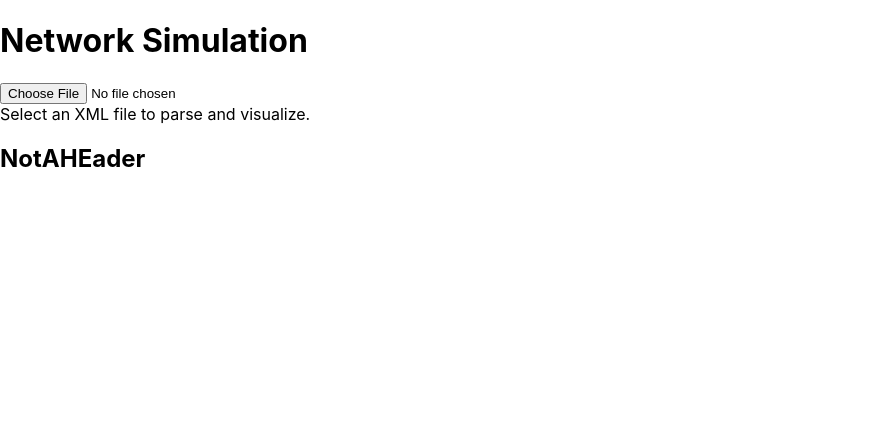
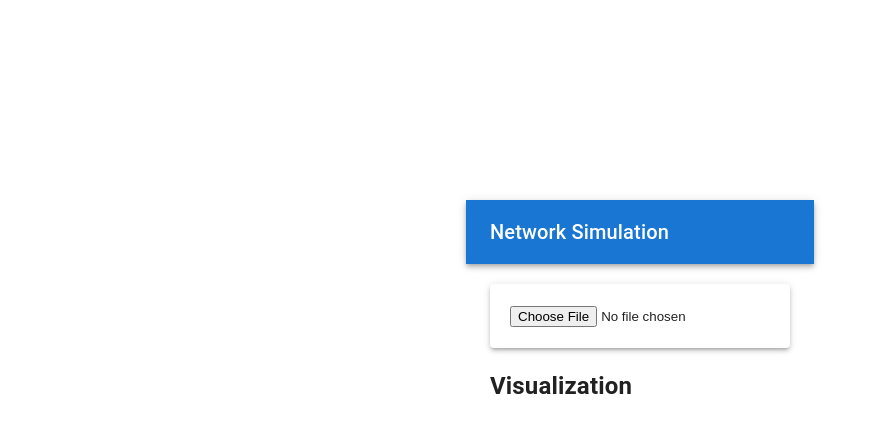
Before and after one commit to Burrouwill/ns3Visualiser, a React (Create React App) app: page / in a window 1280 px wide. Shown: the top 432 px of the page, without its empty margins (0-880 px from the left). Built offline with nearby package versions, Linux system fonts and the light colour scheme; what timers would draw is missing.

Commit message:
Started using MUI for display

```diff
--- a/src/App.css
+++ b/src/App.css
@@ -1,38 +1,25 @@
-.App {
-  text-align: center;
+/* app.css */
+
+/* Set background color to blue */
+body {
+  background-color: gray;
+  margin: 0;
+  padding: 0;
 }
 
-.App-logo {
-  height: 40vmin;
-  pointer-events: none;
+/* Style the header with white text and center it */
+.header {
+  text-align: center;
+  color: white;
+  padding: 20px;
+  background-color: #282c34;
 }
 
-@media (prefers-reduced-motion: no-preference) {
-  .App-logo {
-    animation: App-logo-spin infinite 20s linear;
-  }
+/* Style the visualizer container to be centered */
+.visualizer-container {
+  display: flex;
+  justify-content: center;
+  align-items: center;
+  height: calc(100vh - 100px); /* Adjust the height as needed */
+  /* You can add more styles here, such as background color or border */
 }
-
-.App-header {
-  background-color: #282c34;
-  min-height: 100vh;
-  display: flex;
-  flex-direction: column;
-  align-items: center;
-  justify-content: center;
-  font-size: calc(10px + 2vmin);
-  color: white;
-}
-
-.App-link {
-  color: #61dafb;
-}
-
-@keyframes App-logo-spin {
-  from {
-    transform: rotate(0deg);
-  }
-  to {
-    transform: rotate(360deg);
-  }
-}
--- a/src/App.js
+++ b/src/App.js
@@ -1,8 +1,12 @@
 import React, { useState } from 'react';
+import { CssBaseline, ThemeProvider, createTheme } from '@mui/material';
+import { AppBar, Toolbar, Typography, Container, Paper } from '@mui/material';
 import XmlUpload from './components/xmlUpload';
 import Visualisation from './components/visualiser';
 
 function App() {
+  const theme = createTheme();
+
   const [parsedData, setParsedData] = useState(null);
 
   const handleParsedData = (nodesData, simulationData) => {
@@ -12,12 +16,22 @@ function App() {
   };
 
   return (
-    <div className="App">
-      <h1>Network Simulation</h1>
-      <XmlUpload onDataParsed={handleParsedData} />
-      <Visualisation data={parsedData} /> {/* Pass the parsed data to Visualization */}
-      <h2>NotAHEader</h2>
-    </div>
+    <ThemeProvider theme={theme}>
+      <CssBaseline />
+      <AppBar position="static" color="primary">
+        <Toolbar>
+          <Typography variant="h6">Network Simulation</Typography>
+        </Toolbar>
+      </AppBar>
+      <Container maxWidth="md" style={{ paddingTop: '20px', paddingBottom: '20px' }}>
+        <Paper elevation={3} style={{ padding: '20px' }}>
+          <XmlUpload onDataParsed={handleParsedData} />
+        </Paper>
+        <div className="visualizer-container" style={{ marginTop: '20px' }}>
+          <Visualisation data={parsedData} />
+        </div>
+      </Container>
+    </ThemeProvider>
   );
 }
 
--- a/src/components/visualiser.js
+++ b/src/components/visualiser.js
@@ -1,15 +1,37 @@
-import React from 'react';
+import React, { useEffect, useRef } from 'react';
+import * as d3 from 'd3';
 
 function Visualization({ data }) {
-  if (!data) {
-    return <div>Select an XML file to parse and visualize.</div>;
-  }
+  const svgRef = useRef();
 
-  // Render your visualization based on the parsed data
+  useEffect(() => {
+    const svg = d3.select(svgRef.current);
+
+    if (!data) {
+      svg.selectAll('*').remove();
+      return;
+    }
+
+    // Your D3.js code to render nodes based on the data
+    data.nodesData.node.forEach((node) => {
+      const cx = parseFloat(node.$.locX);
+      const cy = parseFloat(node.$.locY);
+
+      svg.append('circle')
+        .attr('cx', cx)
+        .attr('cy', cy)
+        .attr('r', 10)
+        .attr('fill', 'green');
+    });
+
+
+    // You can add more visualization logic as needed
+  }, [data]);
+
   return (
     <div>
       <h2>Visualization</h2>
-      <pre>{JSON.stringify(data, null, 2)}</pre>
+      <svg ref={svgRef}></svg>
     </div>
   );
 }
--- a/src/index.css
+++ b/src/index.css
@@ -1,10 +1,12 @@
 body {
+  font-family: Arial, sans-serif;
+  background-color: #f0f0f0;
   margin: 0;
-  font-family: -apple-system, BlinkMacSystemFont, 'Segoe UI', 'Roboto', 'Oxygen',
-    'Ubuntu', 'Cantarell', 'Fira Sans', 'Droid Sans', 'Helvetica Neue',
-    sans-serif;
-  -webkit-font-smoothing: antialiased;
-  -moz-osx-font-smoothing: grayscale;
+  padding: 0;
+  display: flex;
+  justify-content: center;
+  align-items: center;
+  height: 100vh;
 }
 
 code {
```
Also changed, not shown: package.json (+7 -0 lines), 1 other file (tests, documents, lock files or other folders).
